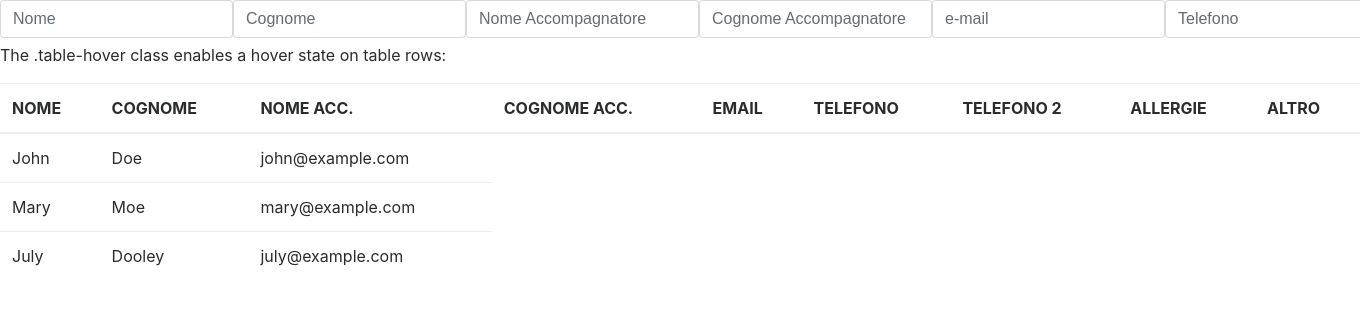
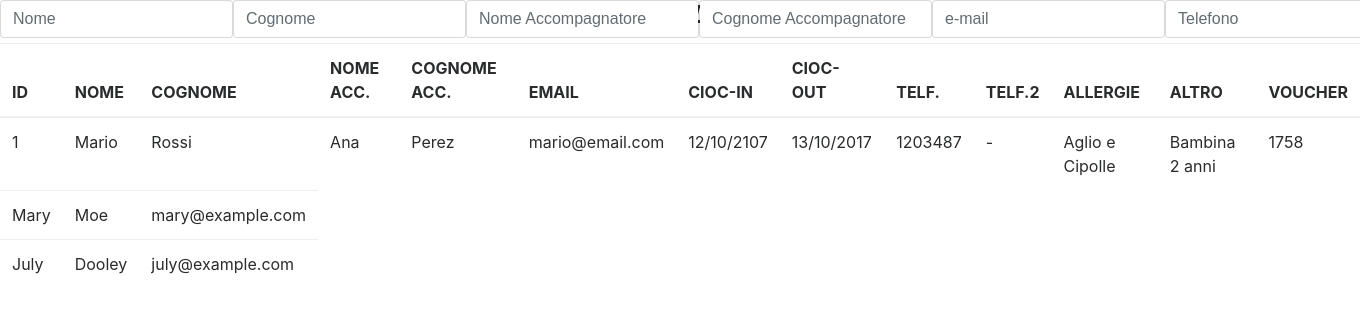
Before and after one commit to silviobessone/reserv_sys, a Flask app: page /test in a window 1360 px wide. Shown: the top 313 px of the page. Run offline with Flask 3, Linux system fonts and the light colour scheme; some libraries are stand-ins or nearby versions.

Commit message:
Add Tables.

```diff
--- a/templates/reservations.html
+++ b/templates/reservations.html
@@ -9,7 +9,7 @@
     <link rel="stylesheet" href="https://maxcdn.bootstrapcdn.com/bootstrap/4.0.0-beta.3/css/bootstrap.min.css" integrity="sha384-Zug+QiDoJOrZ5t4lssLdxGhVrurbmBWopoEl+M6BdEfwnCJZtKxi1KgxUyJq13dy" crossorigin="anonymous">
 
     <!-- Own Styles -->
-    <link rel="stylesheet" href="../styles1.css">
+    <link rel="stylesheet" href="../styles/styles1.css">
 
     <title>Prenotazione</title>
   </head>
@@ -41,27 +41,40 @@
           </div>
         </form>
       </div>
-        <h2>Hover Rows</h2>
-        <p>The .table-hover class enables a hover state on table rows:</p>
+        <h2 class="text-center">PRENOTAZIONI</h2>
         <table class="table table-hover">
           <thead>
             <tr>
+              <th>ID</th>
               <th>NOME</th>
               <th>COGNOME</th>
               <th>NOME ACC.</th>
               <th>COGNOME ACC.</th>
               <th>EMAIL</th>
-              <th>TELEFONO</th>
-              <th>TELEFONO 2</th>
+              <th>CIOC-IN</th>
+              <th>CIOC-OUT</th>
+              <th>TELF.</th>
+              <th>TELF.2</th>
               <th>ALLERGIE</th>
               <th>ALTRO</th>
+              <th>VOUCHER</th>
             </tr>
           </thead>
           <tbody>
             <tr>
-              <td>John</td>
-              <td>Doe</td>
-              <td>john@example.com</td>
+              <td>1</td>
+              <td>Mario</td>
+              <td>Rossi</td>
+              <td>Ana</td>
+              <td>Perez</td>
+              <td>mario@email.com</td>
+              <td>12/10/2107</td>
+              <td>13/10/2017</td>
+              <td>1203487</td>
+              <td>-</td>
+              <td>Aglio e Cipolle</td>
+              <td>Bambina 2 anni</td>
+              <td>1758</td>
             </tr>
             <tr>
               <td>Mary</td>
```
